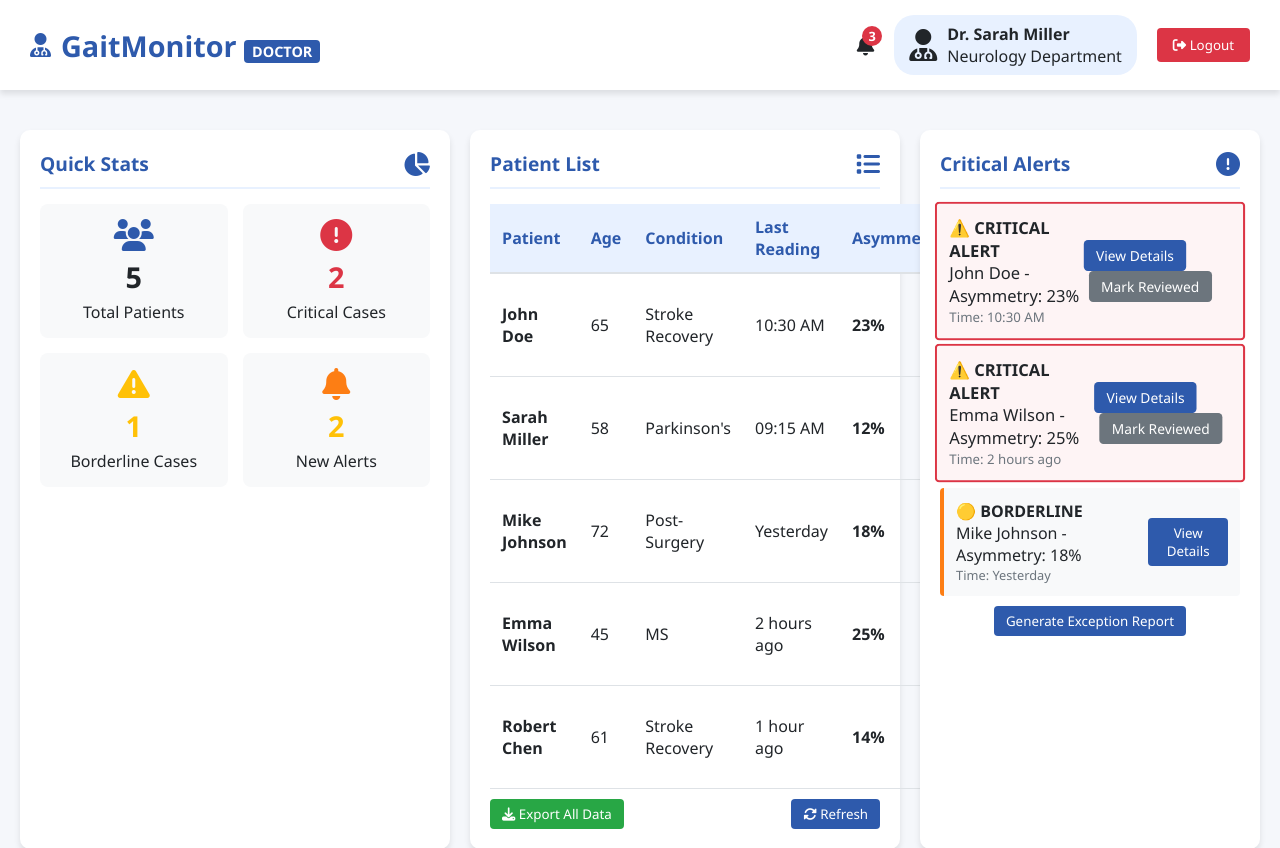
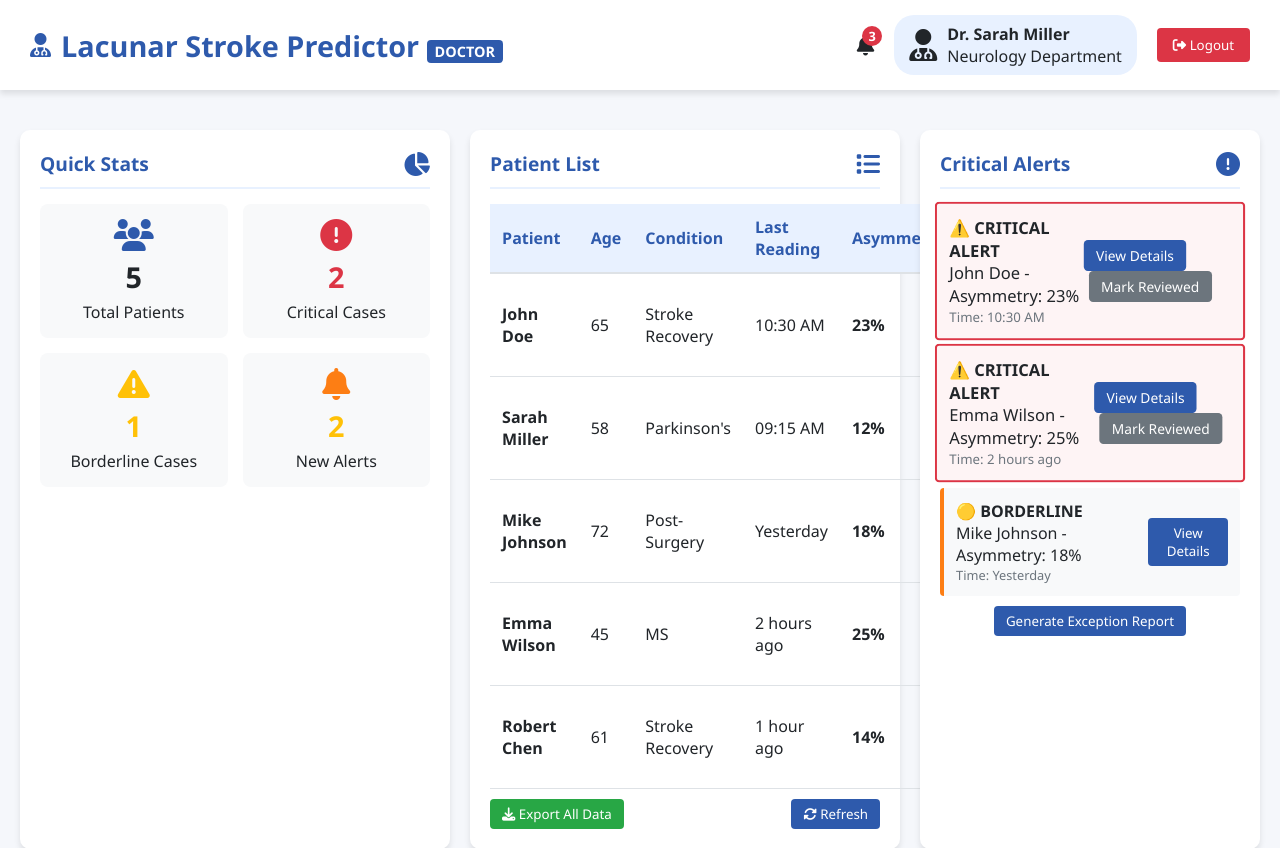
Before and after one commit to loicfred/Lacunar_Stroke_Project, a Flask app: template src/web/templates/dashboard_doctor.html in a window 1280 px wide. Shown: the top 848 px of the page. Run offline with Flask 3, Linux system fonts and the light colour scheme; the template is opened without the code that fills it, so the values that code supplies are empty.

Commit message:
Dashboard

```diff
--- a/src/web/templates/comstyle.css
+++ b/src/web/templates/comstyle.css
@@ -1,5 +1,4 @@
-/* comstyle.css - Combined Dashboard Styles */
-/* ===== GLOBAL STYLES ===== */
+
 * {
     margin: 0;
     padding: 0;
--- a/src/web/templates/dashboard_doctor.html
+++ b/src/web/templates/dashboard_doctor.html
@@ -3,7 +3,7 @@
 <head>
     <meta charset="UTF-8">
     <meta name="viewport" content="width=device-width, initial-scale=1.0">
-    <title>Doctor Dashboard - Gait Asymmetry Monitor</title>
+    <title>Doctor Dashboard - Lacunar Stroke Predictor</title>
     <link rel="stylesheet" href="comstyle.css">
     <link rel="stylesheet" href="https://cdnjs.cloudflare.com/ajax/libs/font-awesome/6.4.0/css/all.min.css">
     <script src="https://cdn.jsdelivr.net/npm/chart.js"></script>
@@ -13,7 +13,7 @@
 <header class="header">
     <div class="logo">
         <i class="fas fa-user-md card-icon"></i>
-        <h1>GaitMonitor <span>DOCTOR</span></h1>
+        <h1>Lacunar Stroke Predictor <span>DOCTOR</span></h1>
     </div>
     <div class="user-info">
         <div class="notification-badge" id="notificationBtn">
--- a/src/web/templates/dashboard_patient.html
+++ b/src/web/templates/dashboard_patient.html
@@ -3,7 +3,7 @@
 <head>
     <meta charset="UTF-8">
     <meta name="viewport" content="width=device-width, initial-scale=1.0">
-    <title>Patient Dashboard - Gait Asymmetry Monitor</title>
+    <title>Patient Dashboard - Lacunar Stroke Predictor</title>
     <link rel="stylesheet" href="comstyle.css">
     <link rel="stylesheet" href="https://cdnjs.cloudflare.com/ajax/libs/font-awesome/6.4.0/css/all.min.css">
     <script src="https://cdn.jsdelivr.net/npm/chart.js"></script>
@@ -13,7 +13,7 @@
 <header class="header">
     <div class="logo">
         <i class="fas fa-walking card-icon"></i>
-        <h1>GaitMonitor <span>PATIENT</span></h1>
+        <h1>Lacunar Stroke Predictor <span>PATIENT</span></h1>
     </div>
     <div class="user-info">
         <div class="notification-badge" id="notificationBtn">
--- a/src/web/templates/exception_report.html
+++ b/src/web/templates/exception_report.html
@@ -3,7 +3,7 @@
 <head>
     <meta charset="UTF-8">
     <meta name="viewport" content="width=device-width, initial-scale=1.0">
-    <title>Exception Report</title>
+    <title>Exception Report Lacunar Stroke Predictor</title>
     <link rel="stylesheet" href="comstyle.css">
     <link rel="stylesheet" href="https://cdnjs.cloudflare.com/ajax/libs/font-awesome/6.4.0/css/all.min.css">
     <style>
```
Also changed, not shown: src/web/templates/charts.js (renamed from src/web/static/charts.js).
